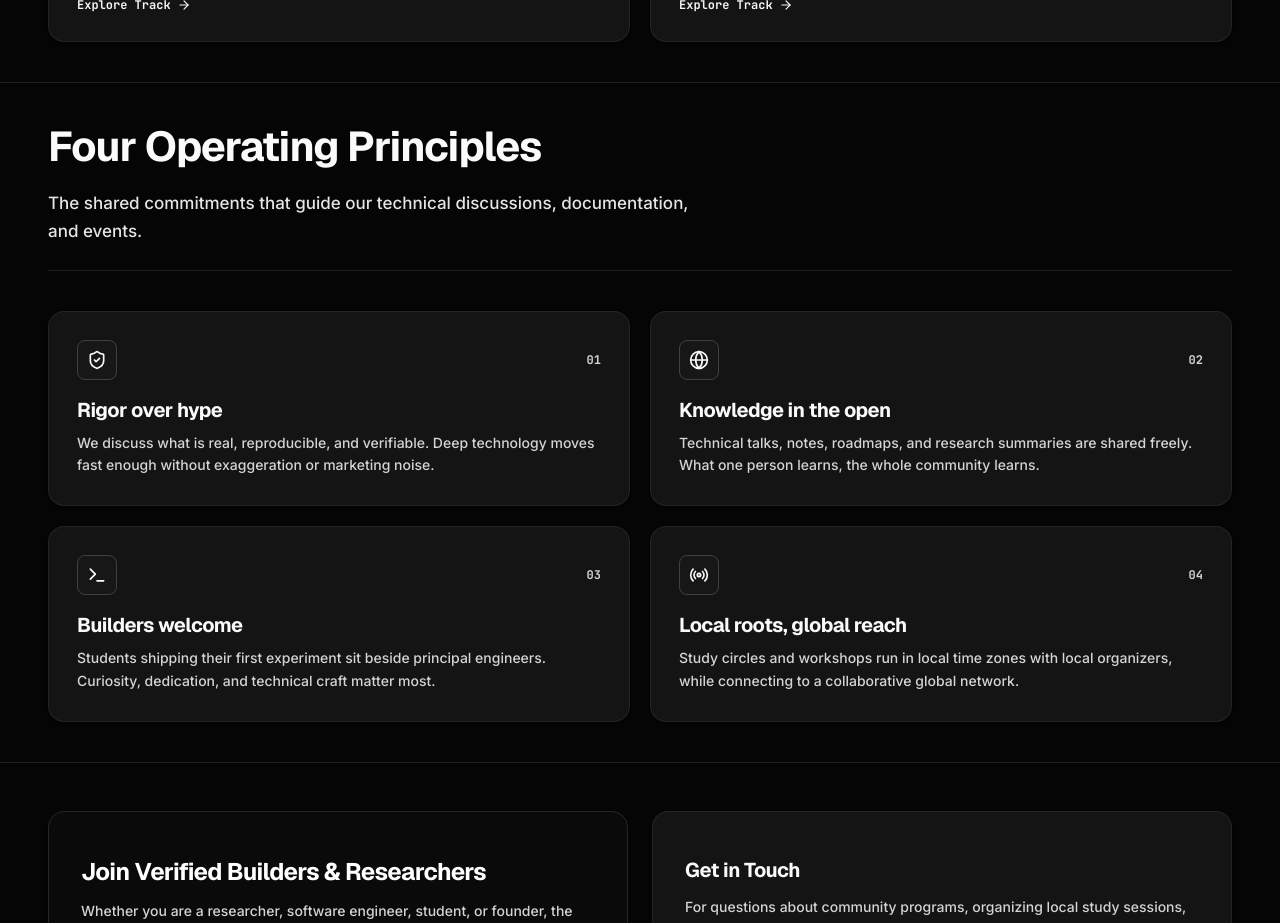
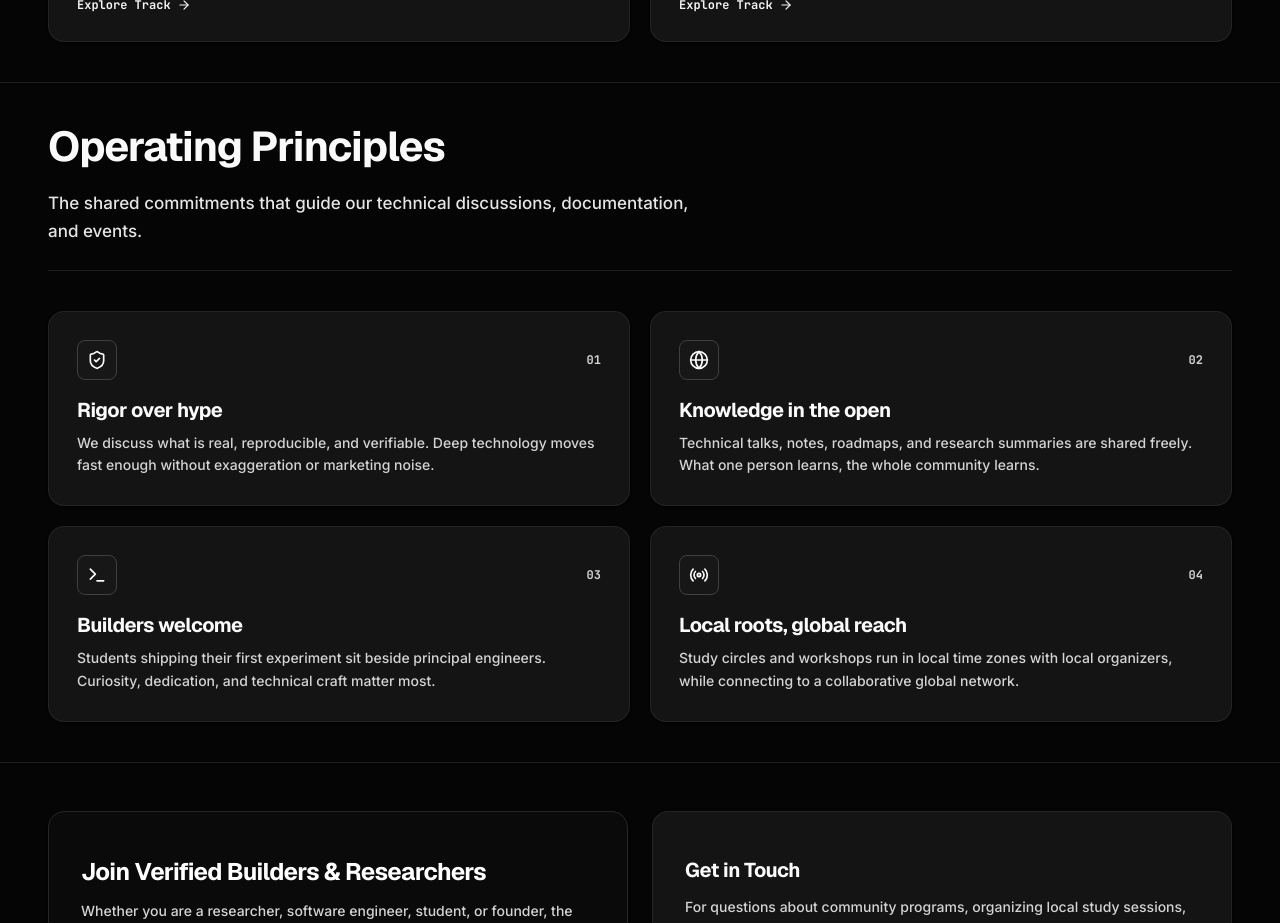
Before and after one commit to Shivammishra0001/deep-tech-community, a Next.js app: page /about in a window 1280 px wide. Shown: the part 1380-2303 px from the top of the page. Built offline with nearby package versions, Linux system fonts and the light colour scheme.

Commit message:
fix(copy): ensure all remaining 'four' terms are removed from the website

```diff
--- a/src/app/about/page.tsx
+++ b/src/app/about/page.tsx
@@ -179,7 +179,7 @@ export default function AboutPage() {
         <RevealHeading>
           <SectionHeading
             eyebrow="Community Values"
-            title="Four Operating Principles"
+            title="Operating Principles"
             description="The shared commitments that guide our technical discussions, documentation, and events."
           />
         </RevealHeading>
```
